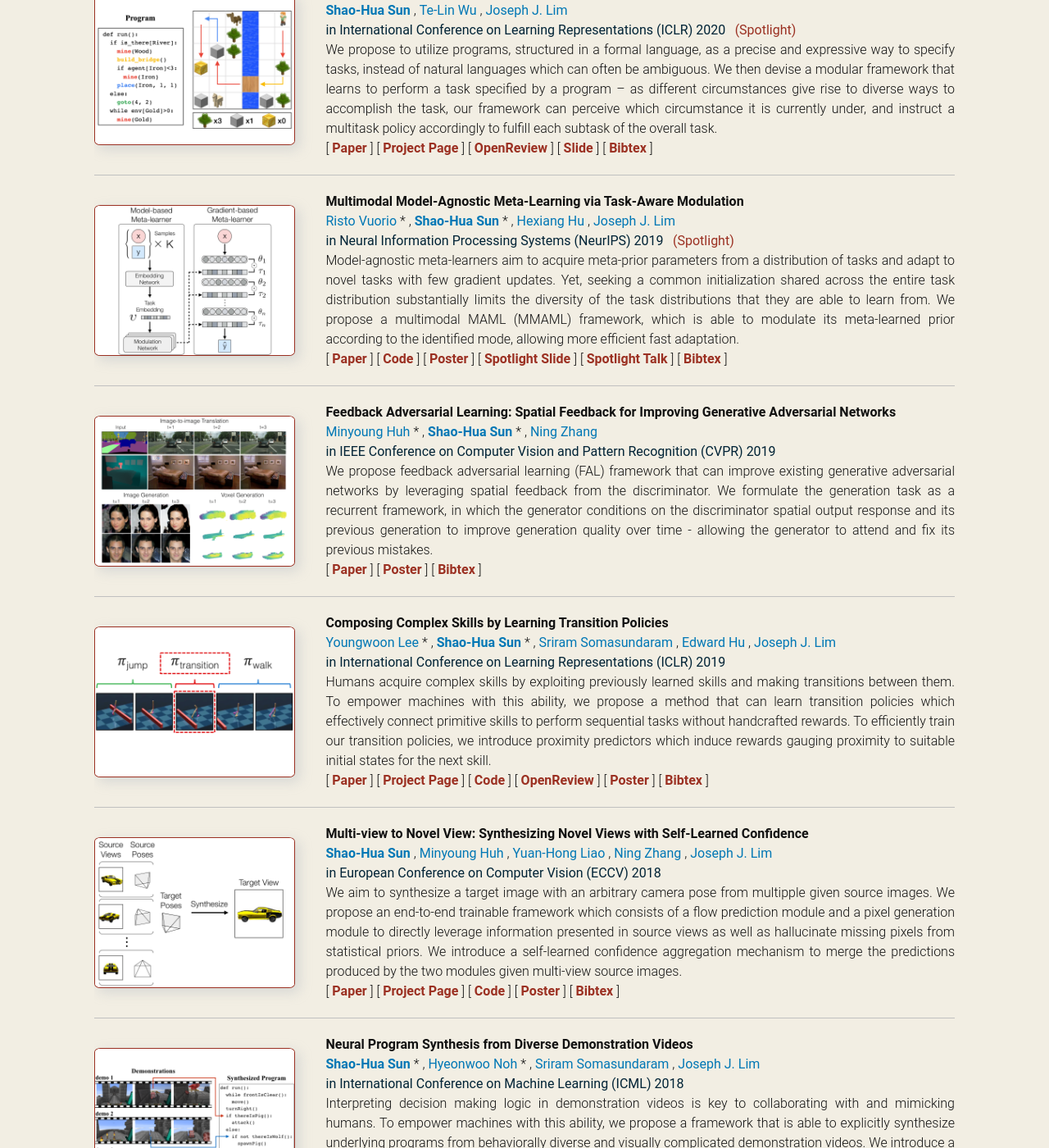
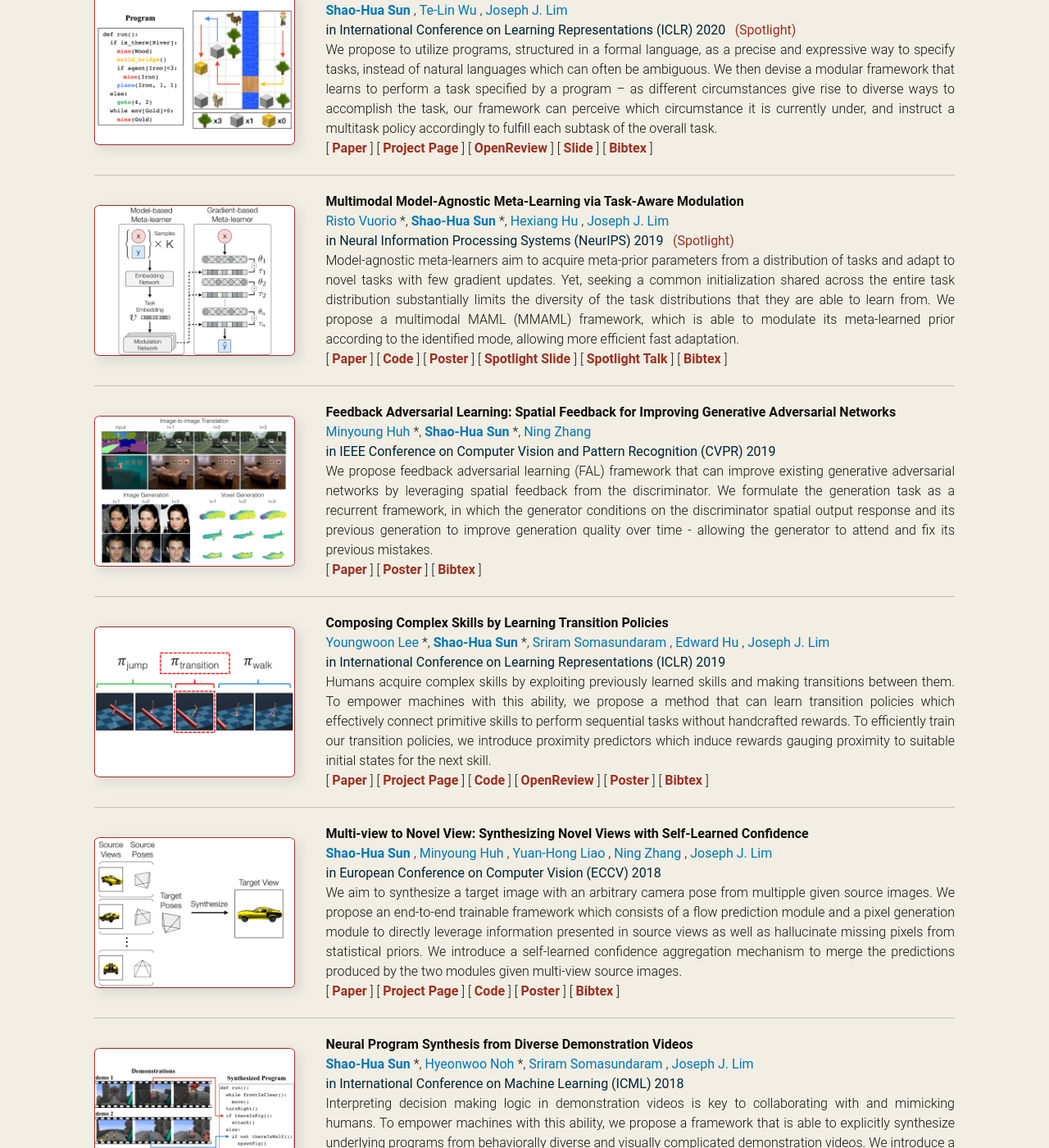
Before and after one commit to shaohua0116/shaohua0116.github.io, a Jekyll site: the page built from index.html, in a window 1280 px wide and 1400 px high, scrolled down 987 px. Shown: the whole window at 82% size. Built offline with Jekyll 4.4.1, drawn with Linux system fonts in a browser that asks for light colours; some web fonts are replaced.

Commit message:
edit bio

```diff
--- a/index.html
+++ b/index.html
@@ -60,8 +60,8 @@ layout: home
               {{author.name}}
               {% if author.me %}</strong> {% endif %}
           </a>
-          {% if author.equal_contribution %}* {% endif %}
-          {% if forloop.last == false %},{% endif %}
+          {% if author.equal_contribution %}*{% endif %}
+          {%- if forloop.last == false %},{% endif %}
           {% endfor %}
         </div>
 
```
